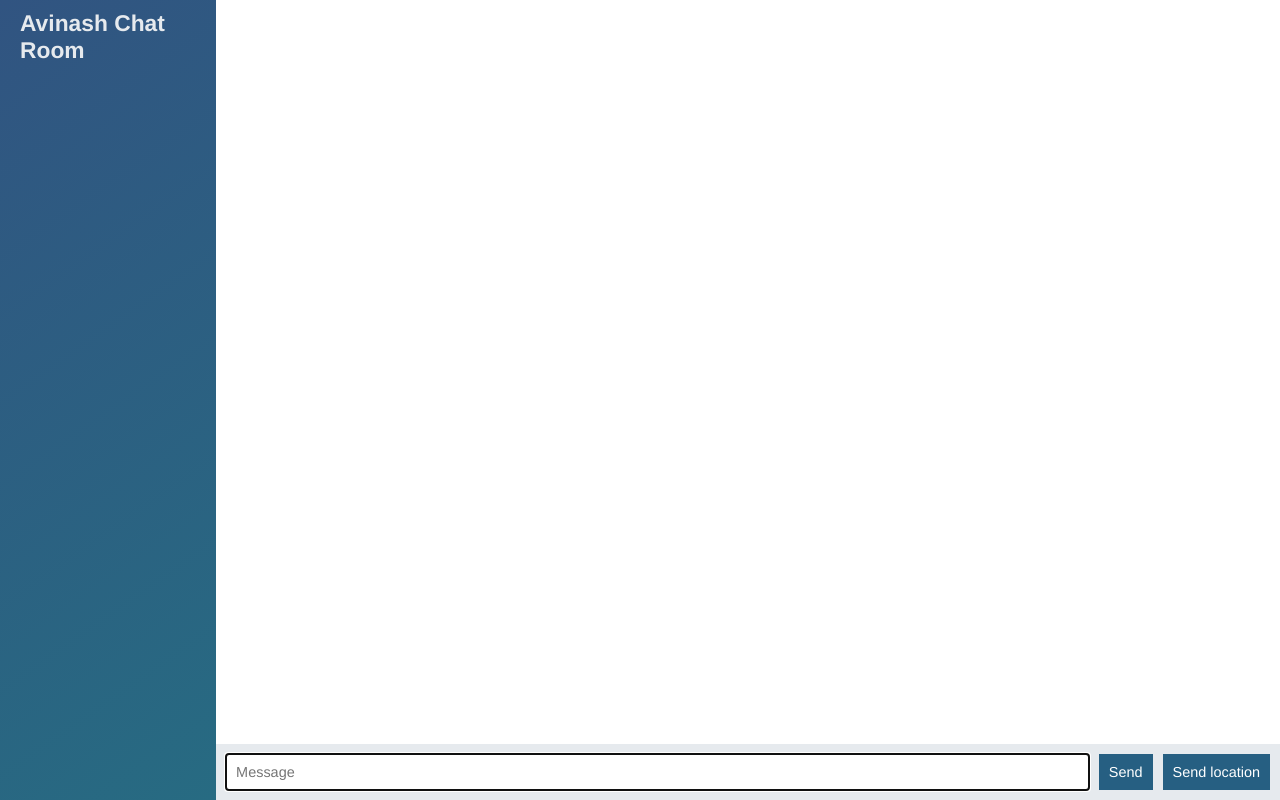
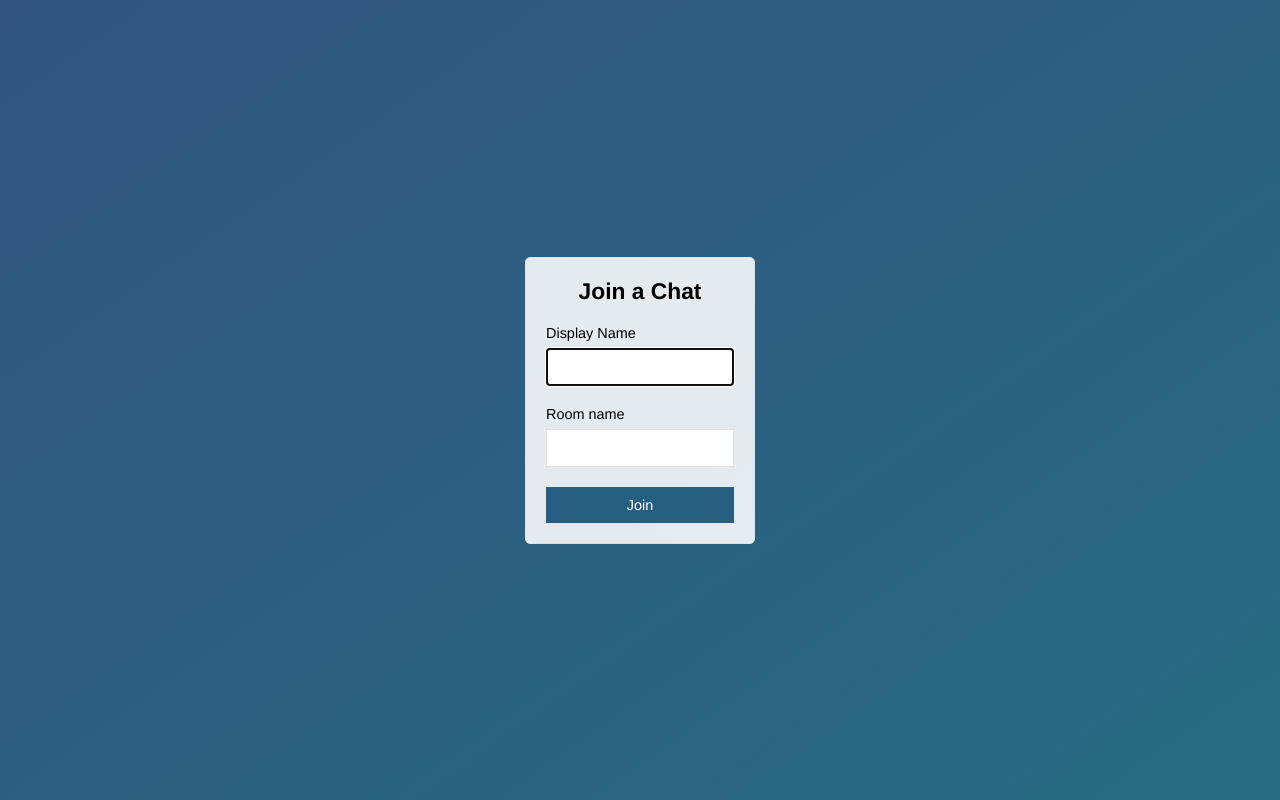
Before and after one commit to Avinash998/node-chat-app, a website: page public/index.html in a window 1280 px wide. Drawn offline with nearby package versions, Linux system fonts and the light colour scheme; no server answers.

Commit message:
Join Chat Room page added

```diff
--- a/public/index.html
+++ b/public/index.html
@@ -2,55 +2,28 @@
 <html>
 <head>
 	<meta charset="utf-8">
-	<title></title>
+	<title>Join | ChatApp</title>
+	<meta name="viewport" content="width=device-width, initial-scale=1, user-scalable=no">
 	<link rel="stylesheet" type="text/css" href="./css/style.css">
 </head>
-<body class='chat'>
-	<div class='chat__sidebar'>
-		<h3>Avinash Chat Room</h3>
-		<div id='users'></div>
+<body class="centered-form">
+	<div class="centered-form__form">
+		<form action="/chat.html">
+			<div class="form-field">
+				<h3>Join a Chat</h3>
+			</div>
+			<div class="form-field">
+				<label>Display Name</label>
+				<input type="text" name="name" autofocus />
+			</div>
+			<div class="form-field">
+				<label>Room name</label>
+				<input type="text" name="room" />
+			</div>
+			<div class="form-field">
+				<button>Join</button>
+			</div>
+		</form>
 	</div>
-	<div class='chat__main'>
-		<ol id="messages" class='chat__messages'></ol>
-		<p id='location'></p>
-
-		<div class='chat__footer'>
-			<form id="message-form">
-				<input type="text" name="message" placeholder="Message" autofocus autocomplete="off" />
-				<button>Send</button>
-			</form>
-			<button id="send-location">Send location</button>
-		</div>
-	</div>
-	<script type="text/template" id="message-template">
-		<li class='message'>
-			<div class='message__title'>
-				<h4>{{from}}</h4>
-				<span>{{createdAt}}</span>
-			</div>
-			<div class='message__body'>
-				<p>{{text}}</p>
-			</div>
-		</li>
-	</script>
-	<script type="text/template" id="location-message-template">
-		<li class='message'>
-			<div class='message__title'>
-				<h4>{{from}}</h4>
-				<span>{{createdAt}}</span>
-			</div>
-			<div class='message__body'>
-				<p>
-					<a href="{{url}}" target="_blank">My Current Location</a>
-				</p>
-			</div>
-		</li>
-	</script>
-
-	<script src="/socket.io/socket.io.js" type="text/javascript"></script>
-	<script type="text/javascript" src="/js/libs/jquery-3.3.1.min.js"></script>
-	<script type="text/javascript" src="/js/libs/moment.js"></script>
-	<script type="text/javascript" src="/js/libs/mustache.js"></script>
-	<script src="/js/index.js" type="text/javascript"></script>
 </body>
 </html>
```
Also changed, not shown: public/chat.html (added, +57 -0 lines), public/js/chat.js (renamed from public/js/index.js).
